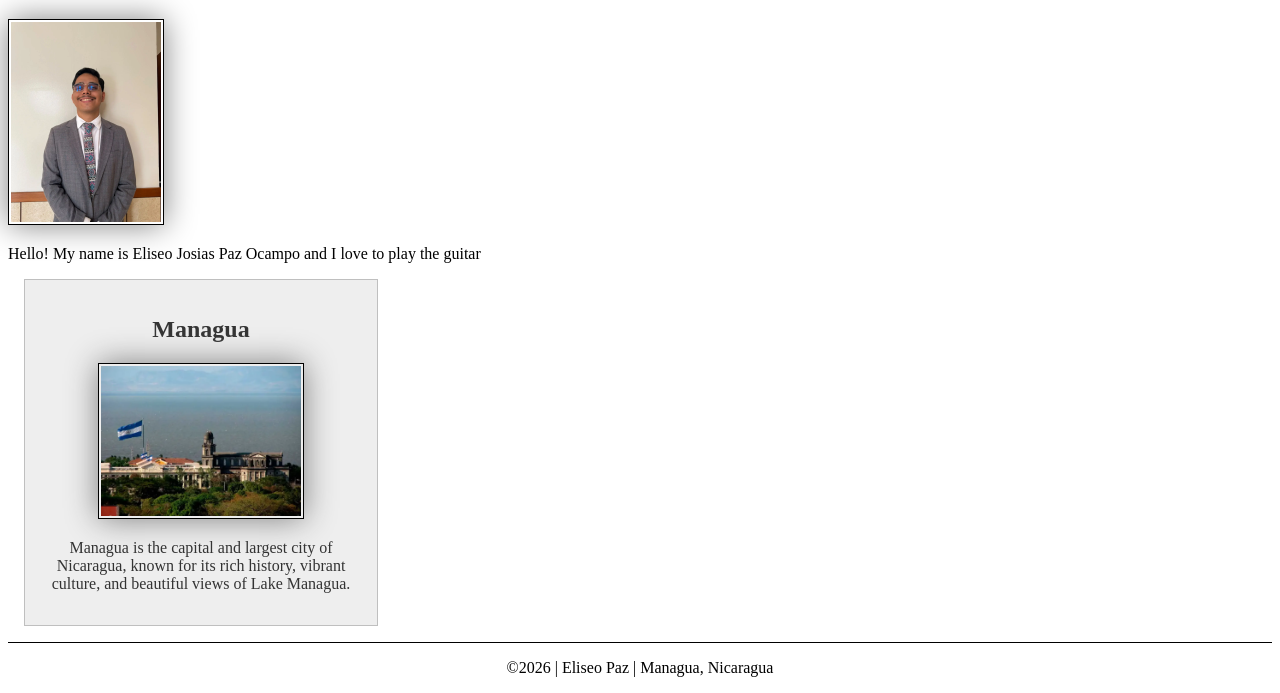
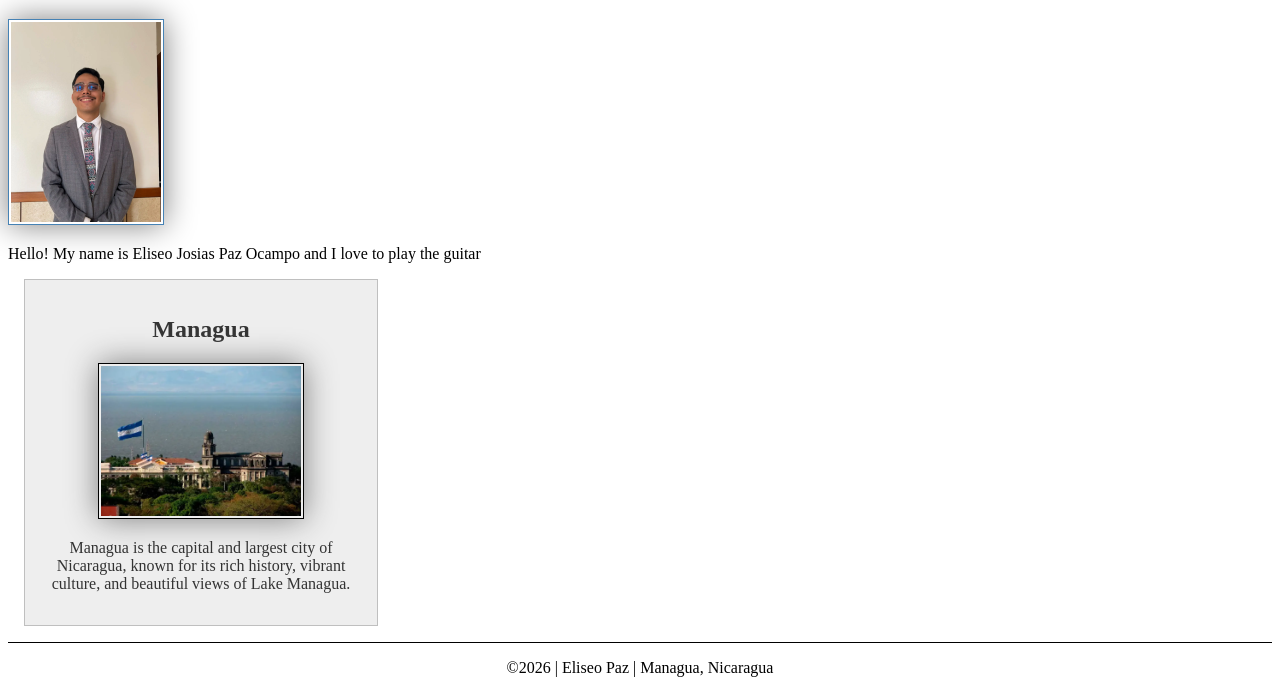
Before and after one commit to eliseopz05/wdd130, a plain HTML site: page index.html in a window 1280 px wide. Shown: the part 205-898 px from the top of the page. Drawn offline with Linux system fonts and the light colour scheme.

Commit message:
updated index based on page audit

```diff
--- a/styles/styles.css
+++ b/styles/styles.css
@@ -22,10 +22,6 @@ img {
     box-shadow: 0 0 30px gray;
 }
 
-p {
-    padding: 10px;
-}
-
 main {
     max-width: 840px;
 }
@@ -48,6 +44,9 @@ aside img {
 main img {
     width: 150px;
     height: auto;
+    border: 1px solid steelblue;
+    padding: 2px;
+    box-shadow: 0 0 30px gray;
 }
 
 p {
```
